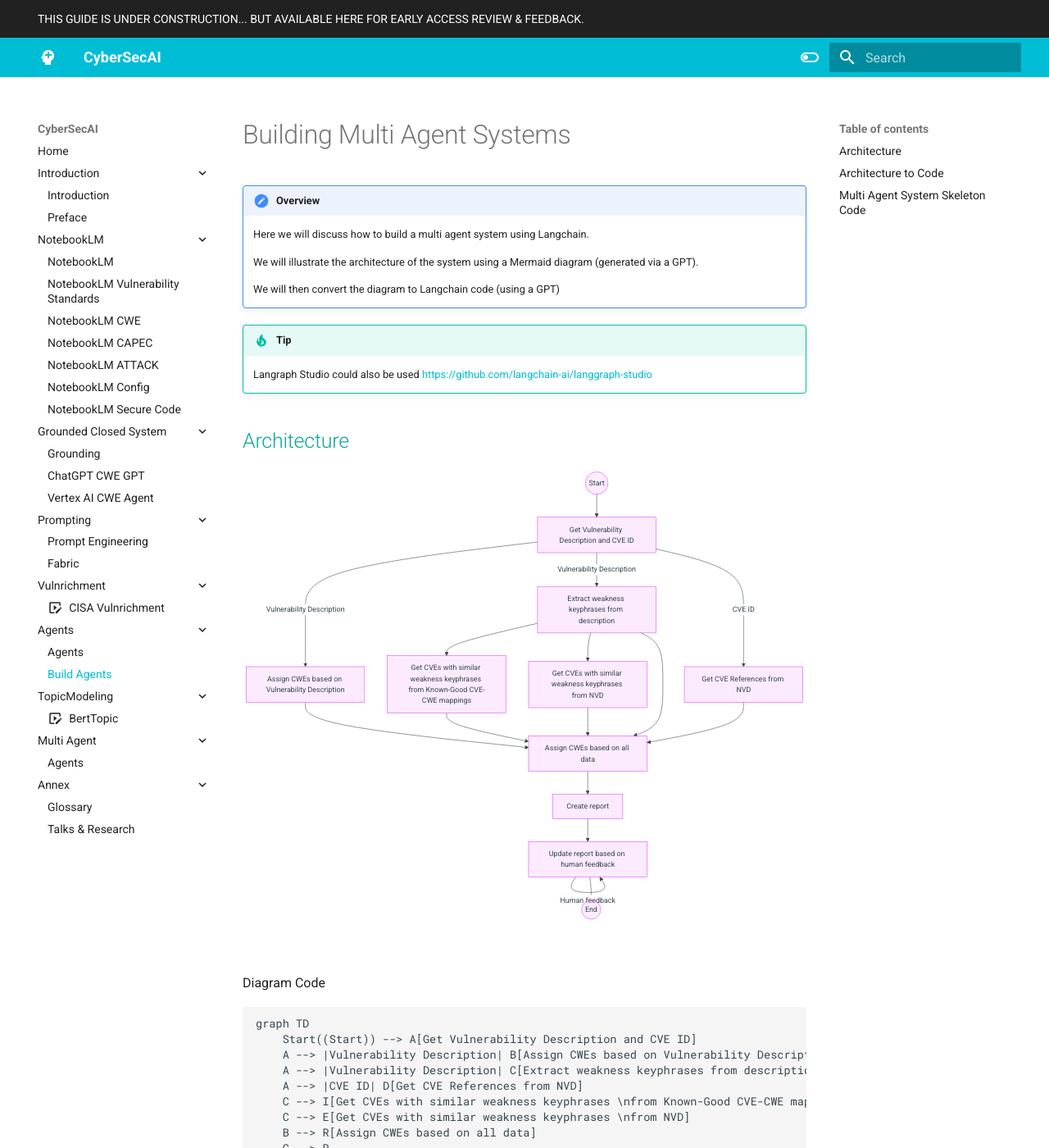
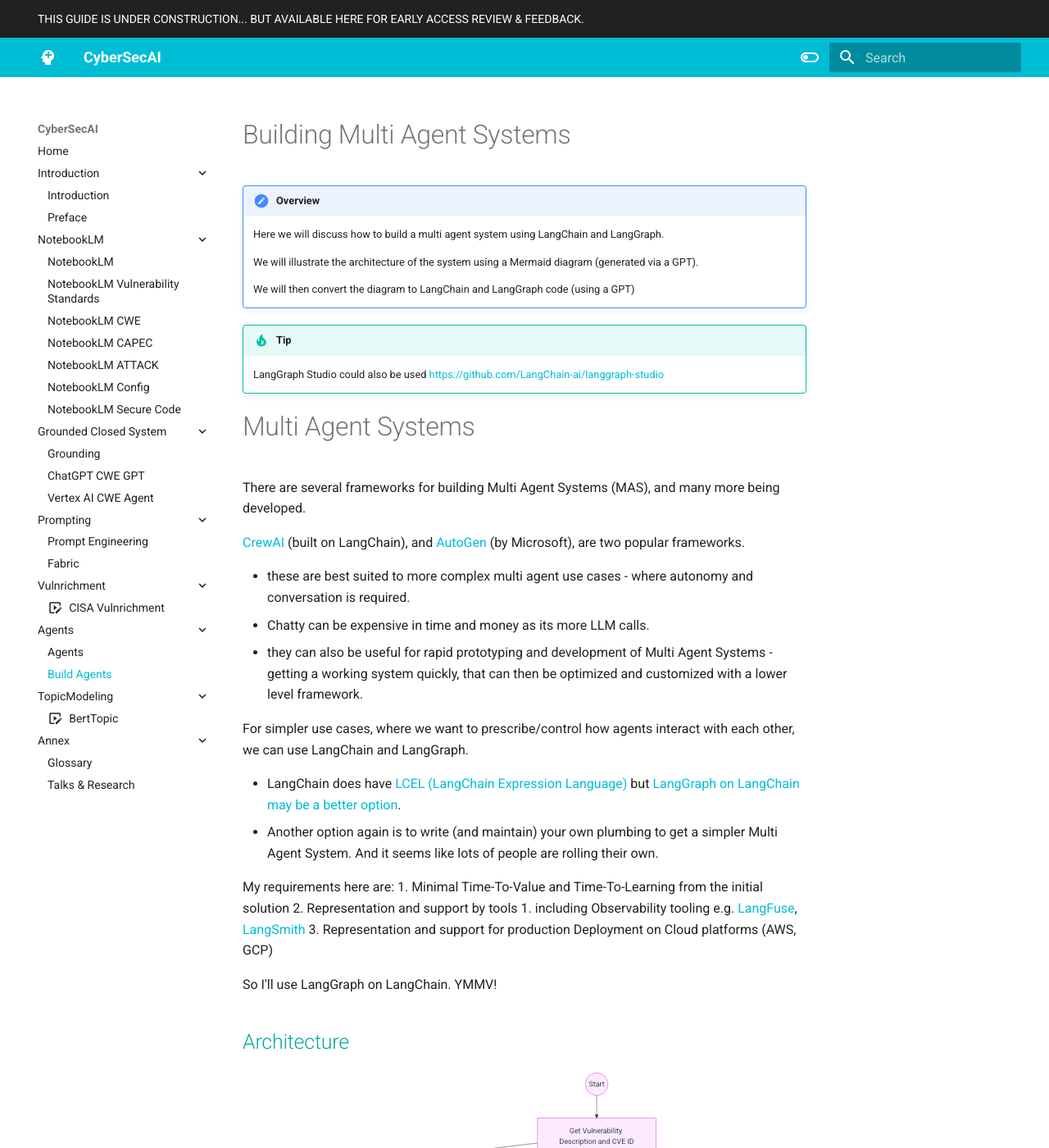
Before and after one commit to CyberSecAI/CyberSecAI.github.io, an MkDocs documentation site: the page built from docs/agents/Build_agents.md, in a window 1280 px wide and 1400 px high. Shown: the whole window at 82% size. Built offline with MkDocs 1.6.1 and Material for MkDocs 9.7.7, drawn with Linux system fonts in a browser that asks for light colours; comment, search, counter and statistics services are not loaded; some of the changed text lies outside the part shown.

Commit message:
MAS agents update

`````diff
--- a/docs/agents/Build_agents.md
+++ b/docs/agents/Build_agents.md
@@ -2,14 +2,39 @@
 # Building Multi Agent Systems
 
 !!! Overview
-    Here we will discuss how to build a multi agent system using Langchain.
+    Here we will discuss how to build a multi agent system using LangChain and LangGraph.
 
     We will illustrate the architecture of the system using a Mermaid diagram (generated via a GPT).
 
-    We will then convert the diagram to Langchain code (using a GPT)
+    We will then convert the diagram to LangChain and LangGraph code (using a GPT)
 
 !!! tip
-    Langraph Studio could also be used https://github.com/langchain-ai/langgraph-studio
+    LangGraph Studio could also be used https://github.com/LangChain-ai/langgraph-studio
+
+
+# Multi Agent Systems
+There are several frameworks for building Multi Agent Systems (MAS), and many more being developed.
+
+[CrewAI](https://www.crewai.com/) (built on LangChain), and [AutoGen](https://microsoft.github.io/autogen/) (by Microsoft), are two popular frameworks.
+
+* these are best suited to more complex multi agent use cases - where autonomy and conversation is required.
+  * Chatty can be expensive in time and money as its more LLM calls.
+* they can also be useful for rapid prototyping and development of Multi Agent Systems - getting a working system quickly, that can then be optimized and customized with a lower level framework.
+
+For simpler use cases, where we want to prescribe/control how agents interact with each other, we can use LangChain and LangGraph.
+
+* LangChain does have [LCEL (LangChain Expression Language)](https://python.langchain.com/v0.1/docs/expression_language/) but [LangGraph on LangChain may be a better option](https://www.youtube.com/watch?v=_yFfc5YB5Xc).
+* Another option again is to write (and maintain) your own plumbing to get a simpler Multi Agent System. And it seems like lots of people are rolling their own.
+
+My requirements here are:
+1. Minimal Time-To-Value and Time-To-Learning from the initial solution
+2. Representation and support by tools
+   1. including Observability tooling e.g. [LangFuse](https://langfuse.com/), [LangSmith](https://www.langchain.com/langsmith)
+3. Representation and support for production Deployment on Cloud platforms (AWS, GCP)
+
+So I'll use LangGraph on LangChain. YMMV!
+
+
 
 ## Architecture
 
@@ -59,7 +84,7 @@
 ## Architecture to Code
 
 ````
-I want to create a langraph multi agent system based on this diagram
+I want to create a LangGraph multi agent system based on this diagram
 
 ````
 Claude 3.5 Sonnet
--- a/mkdocs.yml
+++ b/mkdocs.yml
@@ -30,8 +30,6 @@
     - Build Agents: agents/Build_agents.md
   - TopicModeling:
     - BertTopic: TopicModeling/BertTopic.md
-  - Multi Agent:
-    - Agents: agents/Agents.md
   - Annex:
     - Glossary: annex/Glossary.md
     - Talks & Research: research/research.md
`````
